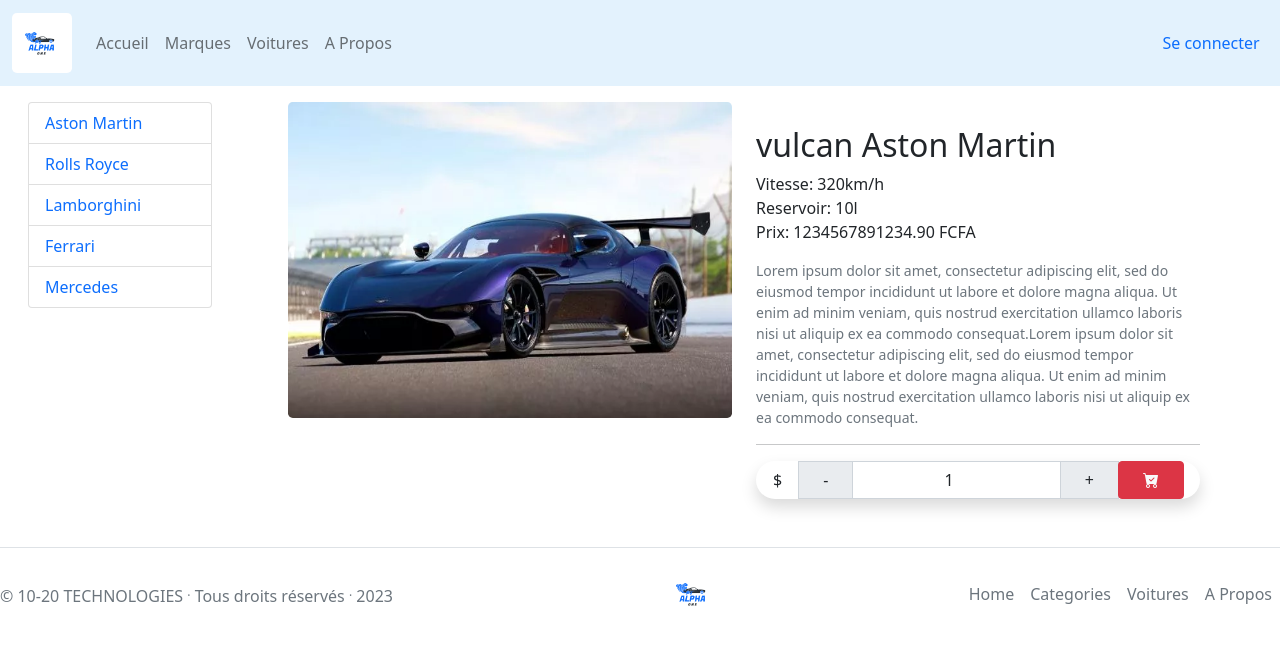
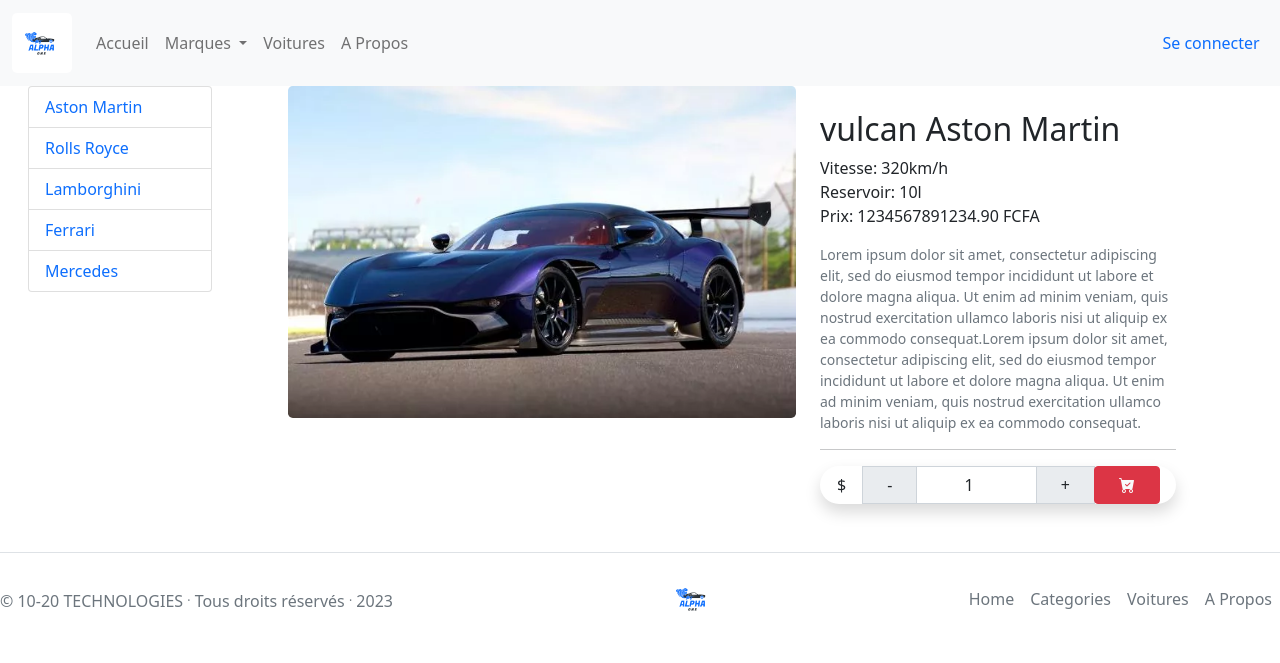
Before and after one commit to 20Frederic20/concessionnaire, a Django app: page /voiture/2/ in a window 1280 px wide. Shown: the top 663 px of the page. Run offline with Django 3.2, Linux system fonts and the light colour scheme; data comes from the database, SQL or seed files in the repository; both versions use the stored data as it was after the commit; some libraries are stand-ins or nearby versions.

Commit message:
version 1.5.8

```diff
--- a/assets/css/concessionnaire.css
+++ b/assets/css/concessionnaire.css
@@ -1,5 +1,4 @@
     @charset "UTF-8";
-
     /*!
  * Copyright 2012 Insipide2.0, Inc.
 */
@@ -32,3 +31,9 @@ img {
     .fw-600 {
         font-weight: 600;
     }
+
+    @media (min-width: 576px) {
+        .height-xs {
+            height: 18rem;
+        }
+    }
--- a/templates/Voiture/assistance.html
+++ b/templates/Voiture/assistance.html
@@ -1,6 +1,6 @@
 {% extends 'base.html' %} {% block title %}Assistance{% endblock %} {% block content %}
 <div class="row">
-    <form method="post" class="offset-md-2 offset-sm-1 ps-4 row col-12 px-3 mt-5 border rounded=3 pt-3 col-sm-10 col-md-8 col-lg-8 col-xl-8" enctype="multipart/form-data">
+    <form method="post" class="row offset-md-2 offset-sm-1 ps-4 row col-12 px-3 mt-5 border rounded=3 pt-3 col-sm-10 col-md-8 col-lg-8 col-xl-8" enctype="multipart/form-data">
         <div class="row form-group mb-3">
             <h3 class="fs-5 text-center">Contactez notre assistance pour plus d'informations</h3>
         </div>
@@ -23,8 +23,8 @@
             <label for="message">Posez votre question</label>
             <textarea class="form-control" id="message" name="message" rows="4"></textarea>
         </div>
-        <div class="row form-group">
-            <input type="submit" class="btn btn-primary" value="Envoyer un message">
+        <div class="row form-group justify-content-center">
+            <input type="submit" class="btn btn-primary col-6 " value="Envoyer un message">
             <p class="form-text py-2">Veuillez remplir le formulaire ci-dessus pour nous contacter par mail. Nous vous repondrons dans le plus bref delai possible.</p>
         </div>
     </form>
--- a/templates/Voiture/detail.html
+++ b/templates/Voiture/detail.html
@@ -4,7 +4,7 @@
 
 {% block content %}
 <div class="row mx-3">
-	<div class=" col-md-2 mb-3">
+	<div class="row-cols-1 col-md-2 mb-3">
 		<ul class="list-group">
 		    {% for marque in marques %}
 		    	<li class="list-group-item"> <a href=" {% url 'marque:detail' marque.pk %} " class="text-decoration-none">{{ marque.name }} </a> </li>
@@ -12,9 +12,9 @@
 		</ul>
 	</div>
 
-	<div class="offset-1 card shadow-custom border-0 col-md-9 mx-auto">
+	<div class=" row-cols-1 offset-md-1 card shadow-custom border-0 col-md-9 mx-auto">
 		<div class="row justify-content-center">
-			<div class="col-6">
+			<div class="row-cols-1 col-md-6 col-xxl-8 col-lg-7 col-xl-7">
 				{% if voiture.marque.name == "Lamborghini" %}
 				<a href="https://www.lamborghini.com/en-en" class="text-decoration-none" target="_blank">
 				{% elif voiture.marque.name == "Aston Martin" %}
@@ -28,10 +28,10 @@
 				{% else %}
 				<a href="#">
 				{% endif %}
-					<img src="{{ voiture.image.url }}" alt=""class="img-fluid rounded-3 h-75">
+					<img src="{{ voiture.image.url }}" alt=""class="img-fluid rounded-3 h-75 w-100">
 				</a>
 			</div>
-			<div class="col-6">
+			<div class="row-cols-1 col-md-6 col-xxl-4 col-lg-5 col-xl-5">
 				<div class="top">
 					<h2 class="mt-4 font-weight-bold text-grey"> {{ voiture.name }} {{ voiture.marque }} </h2>
 					<div>
@@ -61,7 +61,7 @@
 
 							<div class="input-group-append pe-3">
 								<a href="{% url 'voiture:payement' voiture.pk %}" class="text-decoration-none">
-								<button class="btn btn-danger px-4 reduce_padding" data-toggle="tooltip" data-placement="top" title="Add to cart">
+									<button class="btn btn-danger px-4 reduce_padding" data-toggle="tooltip" data-placement="top" title="Reserver un essai">
 										<i class="bi bi-cart-check-fill text-light"></i>
 									</button>
 								</a>
@@ -73,6 +73,45 @@
 			</div>
 		</div>
 	</div>
+</div>
 
 
 {% endblock content %}
+
+{% comment %}
+	{% extends 'base.html' %} {% block title %}Voiture List{% endblock %} {% block content %}
+
+<div class="">
+    <div class="row mx-3">
+        <div class="col-3 mb-3">
+            <ul class="list-group">
+                {% for marque in marques %}
+                <li class="list-group-item"> <a href=" {% url 'marque:detail' marque.pk %} " class="text-decoration-none">{{ marque.name }} </a> </li>
+                {% endfor %}
+            </ul>
+        </div>
+        <div class="row col-9">
+            <div class="row fs-3 fw-bolder">
+                <p class="text-center">Choississez votre perle rare dans chez nous</p>
+            </div>
+            <div class="row d-flex ">
+            {% for voiture in voitures %}
+            <div class="mb-3 col col-sm-6 col-md-4 col-lg-4 col-xl-4 col-xxl-4 ">
+                <div class="card h-100 px-2 w-100">
+                    <img src=" {{ voiture.image.url }} " class="card-img-top h-50" alt="...">
+                    <div class="card-body d-flex flex-column">
+                        <div class="mt-auto mx-auto">
+                            <h5 class="card-title"> {{ voiture.marque }} {{ voiture.name }} </h5>
+                            <a href=" {% url 'voiture:detail' voiture.pk %} " class="btn btn-primary offset-3">Plus <i class="bi bi-arrow-right"></i> </a>
+                        </div>
+                    </div>
+                </div>
+            </div>
+            {% endfor %}
+            </div>
+        </div>
+    </div>
+</div>
+
+{% endblock content %}
+{% endcomment %}
--- a/templates/Voiture/search.html
+++ b/templates/Voiture/search.html
@@ -1,6 +1,6 @@
 {% extends 'base.html' %} {% block title %}Recherche{% endblock %} {% block content %}
 <div class="row">
-    <form method="get" class="offset-md-2 col-md-8 border" enctype="multipart/form-data">
+    <form method="post" class="offset-md-2 col-md-8 border" enctype="multipart/form-data">
         <div class="row form-group mb-3">
             <h3 class="fs-5 text-center">Rechercher une voiture</h3>
         </div>
--- a/templates/base.html
+++ b/templates/base.html
@@ -3,6 +3,7 @@
 <html>
 <head>
 	<title>ALPHA_ONE | {% block title %}{% endblock %}</title>
+	<meta name="viewport" content="width=device-width, initial-scale=1.0">
 	<link href="{% static "css/bootstrap.css" %}" rel="stylesheet">
 	<link href="{% static "css/concessionnaire.css" %}" rel="stylesheet">
 	<link href="{% static "bootstrap-icons/bootstrap-icons.css" %}" rel="stylesheet">
--- a/templates/footer.html
+++ b/templates/footer.html
@@ -1,18 +1,18 @@
 {% load static %}
-<section class="row d-flex">
+<section class="">
     {% if request.resolver_match.view_name == 'index' or request.resolver_match.view_name == 'assistance' %}
     <div class="mt-5 container">
         <div class="container bg-secondary rounded-3 text-white pt-5">
-            <div class="intro">
+            <div class="container-fluid">
                 <h2 class="text-center fs-2 fw-bolder">Se souscrire a la Newsletter</h2>
                 <p class="col-8 offset-2">Rejoignez-nous a travers notre newsletter pour suivre directement nos nouvelles offres sur le marche ainsi que les promotions qio vous sont offertes.</p>
             </div>
-            <form class="my-3 row pt-3 pb-5" method="post">
-                <div class="offset-2 col-6">
+            <form class="my-3 row pt-3 pb-5 justify-content-center" method="post">
+                <div class="row-cols-2 mb-3 col-lg-6 offset-lg-0 col-md-6 offset-md-0">
                     <input class="form-control" type="email" name="email" placeholder="Your Email">
                 </div>
-                <div class=" ms-4 col-2 row">
-                    <button class="btn btn-primary" type="button">Se souscrire </button>
+                <div class="row-cols-3 col-lg-3 offset-lg-1 offset-md-1 col-md-3">
+                    <button class="btn btn-primary w-100" type="button">Se souscrire </button>
                 </div>
             </form>
         </div>
@@ -20,8 +20,9 @@
     {% else %}
     <div></div>
     {% endif %}
-	{% if request.resolver_match.view_name == 'assistance' %}
-	<div class="row text-center">
+	{% if request.resolver_match.view_name == 'index' or request.resolver_match.view_name == 'assistance' %}
+    <div class="row mt-5">
+        <div class="row col-xxl-8 col-xl-8 offset-xxl-2 offset-xl-2 text-center">
             <div class="align-content-center ms-3">
                 Vous pouvez aussi nous contacter directement par telephone ou par sms sur le <a href="" class="text-decoration-none text-dark"><i class="bi bi-telephone fw-bolder">+22957131199</i></a>. <br>
                 Vous pouvez aussi nous joindre a travers nos reseaux sociaux.
@@ -32,6 +33,9 @@
                 <li class="nav-item"><a href="#" class="nav-link px-2 text-muted"><i class="bi bi-instagram fw-bolder fs-3 text-danger "></i></a></li>
                 <li class="nav-item"><a href="#" class="nav-link px-2 text-muted"><i class="bi bi-twitter fw-bolder fs-3 text-primary "></i></a></li>
             </ul>
+        </div>
+        <div class="offset-xxl-2 offset-xl-2">
+        </div>
     </div>
 	{% else %}
     <div></div>
--- a/templates/header.html
+++ b/templates/header.html
@@ -1,35 +1,43 @@
 {% load static %}
-<section class="">
-    <nav class="navbar navbar-expand-md navbar-light mb-3" style="background-color: #e3f2fd;">
+
+<header>
+    <div></div>
+    <nav class="navbar navbar-expand-md navbar-light bg-light">
         <div class="container-fluid">
             <a class="navbar-brand" href="{% url 'index' %}">
                 <img src="{% static "images/logo.png"%}" class="rounded-3 img-responsive" width="60" height="60">
             </a>
-            <button class="navbar-toggler" type="button" data-bs-toggle="collapse" data-bs-target="#navbarNavDropdown" aria-controls="navbarNavDropdown" aria-expanded="false" aria-label="Toggle navigation">
+          <button class="navbar-toggler" type="button" data-bs-toggle="collapse" data-bs-target="#navbarSupportedContent" aria-controls="navbarSupportedContent" aria-expanded="false" aria-label="Toggle navigation">
             <span class="navbar-toggler-icon"></span>
           </button>
-            <div class="collapse navbar-collapse" id="navbarNavDropdown">
-                <ul class="navbar-nav">
+          <div class="collapse navbar-collapse" id="navbarSupportedContent">
+            <ul class="navbar-nav me-auto mb-2 mb-lg-0">
                 <li class="nav-item">
                     {% if request.resolver_match.view_name == 'index' %}
                     <a class="nav-link active" aria-current="page" href="{% url 'index' %}">Accueil</a> {% else %}
                     <a class="nav-link" aria-current="page" href="{% url 'index' %}">Accueil</a> {% endif %}
                 </li>
-                    <li class="nav-item">
-                        {% if request.resolver_match.view_name == 'marque:list' %}
-                        <a class="nav-link active" href="{% url 'marque:list' %}">Marques</a> {% else %}
-                        <a class="nav-link" href="{% url 'marque:list' %}">Marques</a> {% endif %}
+                <li class="nav-item dropdown">
+                    <a class="nav-link dropdown-toggle" href="#" id="navbarDropdown" role="button" data-bs-toggle="dropdown" aria-expanded="false">
+                      Marques
+                    </a>
+                    <ul class="dropdown-menu" aria-labelledby="navbarDropdown">
+                        {% for marque in marques %}
+                            <li><a class="dropdown-item" href=" {% url 'marque:detail' marque.pk %} ">{{ marque.name }} </a></li>
+                        {% endfor %}
+                    </ul>
                   </li>
                 <li class="nav-item">
                     {% if request.resolver_match.view_name == 'voiture:list' %}
-                        <a class="nav-link active" href="{% url 'voiture:list' %}">Voitures</a> {% else %}
-                        <a class="nav-link" href="{% url 'voiture:list' %}">Voitures</a> {% endif %}
+                    <a class="nav-link active" href="{% url 'voiture:list' %}">Voitures</a>
+                    {% else %}
+                    <a class="nav-link" href="{% url 'voiture:list' %}">Voitures</a>
+                    {% endif %}
                 </li>
-                    <li class="nav-item {% if nbar == " a-propos " %}active{% else %}{% endif %}">
+                <li class="nav-item">
                     <a class="nav-link" href="#">A Propos</a>
                 </li>
             </ul>
-            </div>
             <div class="d-flex ">
                 {% if user.is_authenticated %}
                 <li class="list-unstyled"><a class="text-decoration-none" href="{% url 'utilisateurs:dashboard' %}"><i class="bi bi-person-fill"></i>{{user.username}}</a></li> &nbsp;&nbsp;
@@ -40,4 +48,4 @@
           </div>
         </div>
     </nav>
-</section>
+</header>
--- a/voiture/views.py
+++ b/voiture/views.py
@@ -1,6 +1,6 @@
 from django.shortcuts import render
 from .models import Marque, Voiture
-from django.contrib.auth.mixins import LoginRequiredMixin
+from django.contrib.auth.mixins import LoginRequiredMixin, PermissionRequiredMixin
 from .forms import VoitureForm
 from django.urls import reverse_lazy
 from django.db.models import Q
@@ -9,80 +9,93 @@ from django.views.generic import View, ListView, DetailView, CreateView, UpdateV
 # Create your views here.
 
 class VoitureView(ListView):
-	template_name='Voiture/index.html'
-	voitures = Voiture.objects.all()[:3]
+    template_name='Voiture/index.html'
+    marques = Marque.objects.all()
+    voitures = Voiture.objects.all()[:3]
 
-	def get(self, request):
-		return render(request, self.template_name, {'voitures': self.voitures})
+    def get(self, request):
+        return render(request, self.template_name, {'voitures': self.voitures, 'marques': self.marques,})
 
 
 class ConcessionView(View):
-	template_name="Voiture/concession.html"
+    template_name="Voiture/concession.html"
+    marques = Marque.objects.all()
 
-	def get(self, request):
-		return render(request, self.template_name, {})
+    def get(self, request):
+        return render(request, self.template_name, {'marques': self.marques})
 
 
 class VoitureSearchView(View):
-	template_name = "Voiture/search.html"
+    template_name = "Voiture/search.html"
+    marques = Marque.objects.all()
 
-	def get(self, request,*args, **kwargs):
-		query = request.GET.get("rechercher")
-		object_list = Voiture.objects.filter( Q(name__icontains=query) | Q(marque__name__icontains=query))
-		return render(request, self.template_name, {'object_list': object_list})
+    def get(self, request,*args, **kwargs):
+        return render(request, self.template_name, {'marques': self.marques})
 
-	def post(self, request, *args, **kwargs):
-		return render(request, self.template_name, {})
+    def post(self, request, *args, **kwargs):
+        query = request.POST.get("rechercher")
+        if query == "" or query == " ":
+            object_list = None
+        else :
+            object_list = Voiture.objects.filter(
+                Q(name__icontains=query) | Q(marque__name__icontains=query)
+            )
+        return render(request, self.template_name, {'object_list': object_list, 'marques': self.marques})
 
 
 class AssistanceView(View):
-	template_name = 'Voiture/assistance.html'
+    template_name = 'Voiture/assistance.html'
+    marques = Marque.objects.all()
 
-	def get(self, request):
-		return render(request, self.template_name, {})
+    def get(self, request):
+        return render(request, self.template_name, {'marques': self.marques})
 
 
 class VoitureList(ListView):
-	template_name = 'Voiture/list.html'
-	voitures = Voiture.objects.all()
-	marques = Marque.objects.all()
+    template_name = 'Voiture/list.html'
+    voitures = Voiture.objects.all()
+    marques = Marque.objects.all()
 
-	def get(self, request):
-		return render(request, self.template_name, {'marques': self.marques, 'voitures': self.voitures})
+    def get(self, request):
+        return render(request, self.template_name, {'marques': self.marques, 'voitures': self.voitures})
 
 
 class VoitureDetail(DetailView):
-	template_name = 'Voiture/detail.html'
-	marques = Marque.objects.all()
+    template_name = 'Voiture/detail.html'
+    marques = Marque.objects.all()
 
-	def get(self, request, *args, **kwargs):
-		voiture = Voiture.objects.get(pk=self.kwargs['pk'])
-		return render(request, self.template_name, {'marques': self.marques, 'voiture': voiture})
+    def get(self, request, *args, **kwargs):
+        voiture = Voiture.objects.get(pk=self.kwargs['pk'])
+        return render(request, self.template_name, {'marques': self.marques, 'voiture': voiture})
 
 
-class VoitureAdd(CreateView):
-	model = Voiture
-	template_name = 'Voiture/add.html'
-	form_class = VoitureForm
-	success_url = reverse_lazy('voiture:list')
+class VoitureAdd(PermissionRequiredMixin, CreateView):
+    permission_required = 'voiture.add_voiture'
+    model = Voiture
+    template_name = 'Voiture/add.html'
+    form_class = VoitureForm
+    success_url = reverse_lazy('voiture:list')
 
 
-class VoitureUpdate(UpdateView):
-	model = Voiture
-	template_name = 'Voiture/update.html'
-	form_class = VoitureForm
-	success_url = reverse_lazy('voiture:list')
+class VoitureUpdate(PermissionRequiredMixin, UpdateView):
+    permission_required = 'voiture.change_voiture'
+    model = Voiture
+    template_name = 'Voiture/update.html'
+    form_class = VoitureForm
+    success_url = reverse_lazy('voiture:list')
 
 
-class VoitureDelete(DeleteView):
-	model = Voiture
-	success_url = reverse_lazy('voiture:list')
+class VoitureDelete(PermissionRequiredMixin, DeleteView):
+    permission_required = 'voiture.delete_voiture'
+    model = Voiture
+    success_url = reverse_lazy('voiture:list')
 
 
 class VoitureAchat(LoginRequiredMixin, View):
-	login_required=True
-	template_name = 'Voiture/payement.html'
+    login_required=True
+    template_name = 'Voiture/payement.html'
+    marques = Marque.objects.all()
 
-	def get(self, request, *args, **kwargs):
-		voiture = Voiture.objects.get(pk=self.kwargs['pk'])
-		return render(request, self.template_name, {'voiture': voiture})
+    def get(self, request, *args, **kwargs):
+        voiture = Voiture.objects.get(pk=self.kwargs['pk'])
+        return render(request, self.template_name, {'voiture': voiture, 'marques': self.marques})
```
Also changed, not shown: autres_modifs.txt (added, +42 -0 lines), templates/Voiture/index.html (+14 -12 lines), templates/Voiture/list.html (+6 -4 lines), templates/Voiture/payement.html (+8 -29 lines), db.sqlite3, 1 other file. Lines whose indentation alone changed are shown as unchanged.
